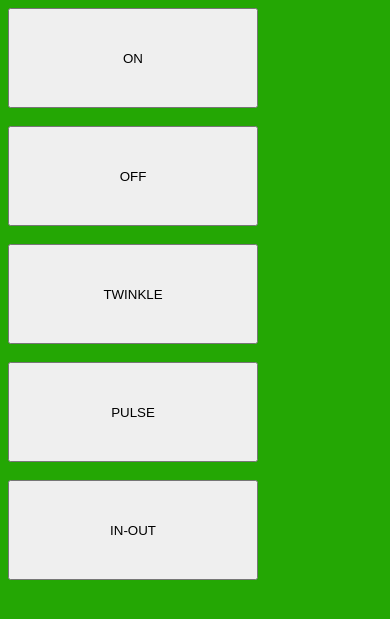
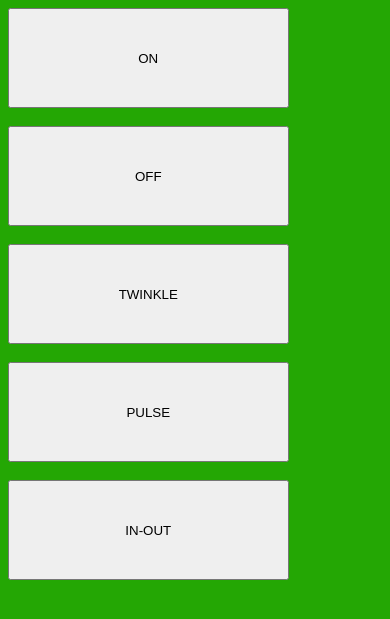
Before and after one commit to NukkPointerException/starcontroller, a Flask app: page / in a window 390 px wide. Shown: the top 619 px of the page. Run offline with Flask 2, Linux system fonts and the light colour scheme.

Commit message:
Dynamically increased responsiveness of web UI. Added logging.

```diff
--- a/app.py
+++ b/app.py
@@ -2,10 +2,19 @@ from flask import Flask, render_template
 import subprocess
 import os
 import signal
+import logging
+
+# Flask server that allows invoker to remotely run python scripts that control the star
+
+# Lets get some logging going
+logger = logging.getLogger('StarController')
+hdlr = logging.FileHandler('starcontroller.log')
+formatter = logging.Formatter('%(asctime)s %(levelname)s %(message)s')
+hdlr.setFormatter(formatter)
+logger.addHandler(hdlr)
+logger.setLevel(logging.INFO)
 
 app = Flask(__name__)
-
-# Server that allows invoker to remotely call code that controls the star
 
 # The PID of the currently running star controlling process
 global_pid = -1
@@ -19,75 +28,54 @@ def main():
 
 @app.route("/on")
 def turn_on():
+    logger.info("Star mode: ON")
     global global_pid
-    print("on")
     # stop previous process
     stop_process()
     # if it's hacky but it works, is it really hacky?
     process = subprocess.Popen(['python3', 'starcode/all_on.py'])
     # Record new PID so it can be stopped
     global_pid = process.pid
-    print("Current PID: ")
-    print(global_pid)
     return render_template('index.html')
 
 
 @app.route("/off")
 def turn_off():
+    logger.info("Star mode: OFF")
     global global_pid
-    print("off")
-    # stop previous process
     stop_process()
-    # if it's hacky but it works, is it really hacky?
     process = subprocess.Popen(['python3', 'starcode/all_off.py'])
-    # Record new PID so it can be stopped
     global_pid = process.pid
-    print("Current PID: ")
-    print(global_pid)
     return render_template('index.html')
 
 
 @app.route("/twinkle")
 def twinkle():
+    logger.info("Star mode: TWINKLE")
     global global_pid
-    print("twinkle")
-    # stop previous process
     stop_process()
-    # if it's hacky but it works, is it really hacky?
     process = subprocess.Popen(['python3', 'starcode/twinkle.py'])
-    # Record new PID so it can be stopped
     global_pid = process.pid
-    print("Current PID: ")
-    print(global_pid)
     return render_template('index.html')
+
 
 @app.route("/pulse")
 def pulse():
+    logger.info("Star mode: PULSE")
     global global_pid
-    print("pulse")
-    # stop previous process
     stop_process()
-    # if it's hacky but it works, is it really hacky?
     process = subprocess.Popen(['python3', 'starcode/pulse.py'])
-    # Record new PID so it can be stopped
     global_pid = process.pid
-    print("Current PID: ")
-    print(global_pid)
     return render_template('index.html')
 
 
 @app.route("/inout")
 def inout():
+    logger.info("Star mode: IN/OUT")
     global global_pid
-    print("inout")
-    # stop previous process
     stop_process()
-    # if it's hacky but it works, is it really hacky?
     process = subprocess.Popen(['python3', 'starcode/in_out.py'])
-    # Record new PID so it can be stopped
     global_pid = process.pid
-    print("Current PID: ")
-    print(global_pid)
     return render_template('index.html')
 
 
--- a/templates/index.html
+++ b/templates/index.html
@@ -3,16 +3,20 @@
 <head>
     <meta charset="UTF-8">
     <title>Star Controller!</title>
+    <link rel="stylesheet" href="style.css">
 </head>
-<body style="background-color: #24a704;">
-<form id="on" action="/on"><input style="text-align: center; height:100px; width:250px" type="submit" value="ON" /></form>
-<br/>
-<form id="off" action="/off"><input style="text-align: center; height:100px; width:250px" type="submit" value="OFF" /></form>
-<br/>
-<form id="twinkle" action="/twinkle"><input style="text-align: center; height:100px; width:250px" type="submit" value="TWINKLE" /></form>
-<br/>
-<form id="pulse" action="/pulse"><input style="text-align: center; height:100px; width:250px" type="submit" value="PULSE" /></form>
-<br/>
-<form id="inout" action="/inout"><input style="text-align: center; height:100px; width:250px" type="submit" value="IN-OUT" /></form>
+<body class="body">
+<!-- A very basic set of buttons to send requests to endpoints when clicked -->
+    <div>
+        <form id="on" action="/on" ><input class="button" type="submit" value="ON" /></form>
+        <br/>
+        <form id="off" action="/off"><input class="button" type="submit" value="OFF" /></form>
+        <br/>
+        <form id="twinkle" action="/twinkle"><input class="button" type="submit" value="TWINKLE" /></form>
+        <br/>
+        <form id="pulse" action="/pulse"><input class="button" type="submit" value="PULSE" /></form>
+        <br/>
+        <form id="inout" action="/inout"><input class="button" type="submit" value="IN-OUT" /></form>
+    </div>
 </body>
 </html>
--- /dev/null
+++ b/templates/style.css
@@ -0,0 +1,9 @@
+.body {
+    background-color: #24a704;
+}
+/* Should present the buttons reasonably sized so they're easily viewable on mobile device*/
+.button {
+    text-align: center;
+    height:100px;
+    width:75%
+}
```
